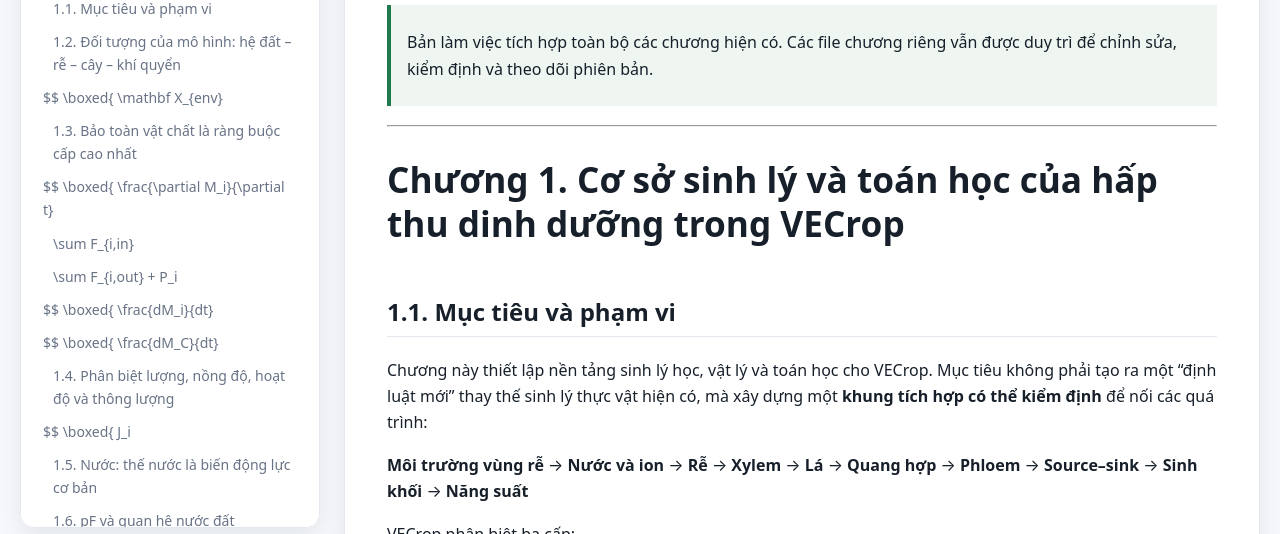
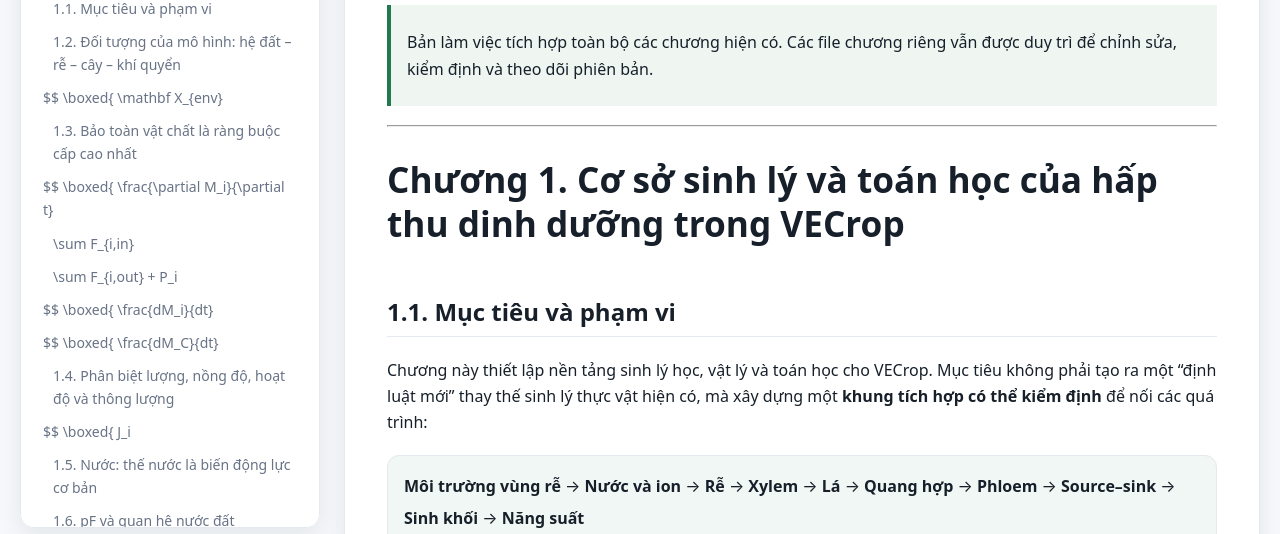
Before and after one commit to Form997/VECrop, a plain HTML site: page index.html in a window 1280 px wide. Shown: the part 263-797 px from the top of the page. Drawn offline with nearby package versions, Linux system fonts and the light colour scheme.

Commit message:
Style non-MathJax Vietnamese process flow

```diff
--- a/index.html
+++ b/index.html
@@ -29,7 +29,7 @@
     h3{margin-top:1.6em}a{color:var(--accent)}blockquote{border-left:4px solid var(--accent);margin:1.2em 0;padding:.5em 1em;background:rgba(31,122,77,.07)}
     code{background:rgba(104,115,134,.12);padding:.15em .35em;border-radius:5px}pre{background:var(--code);color:#e2e8f0;padding:16px;border-radius:10px;overflow:auto}
     table{border-collapse:collapse;width:100%;display:block;overflow:auto}th,td{border:1px solid var(--line);padding:8px 10px}th{background:rgba(31,122,77,.08)}
-    .status{font-size:13px;color:var(--muted);margin:18px auto 0;max-width:980px}mark{background:#fff19c;color:#111}.mobile-toc{display:none}
+    .flow-chain{margin:1.2em 0;padding:14px 16px;border:1px solid var(--line);border-radius:12px;background:rgba(31,122,77,.06);line-height:2;overflow-x:auto}.status{font-size:13px;color:var(--muted);margin:18px auto 0;max-width:980px}mark{background:#fff19c;color:#111}.mobile-toc{display:none}
     @media(max-width:900px){.layout{display:block;padding:10px}.topbar{flex-wrap:wrap}.search{order:3;flex-basis:100%}aside{display:none}.mobile-toc{display:inline-block}main{padding:22px 16px}aside.open{display:block;position:fixed;left:10px;right:10px;top:76px;z-index:30;height:75vh}}
     @media print{header,aside{display:none!important}.layout{display:block;padding:0}main{border:0;box-shadow:none;padding:0}body{background:#fff;color:#000}}
   </style>
```
